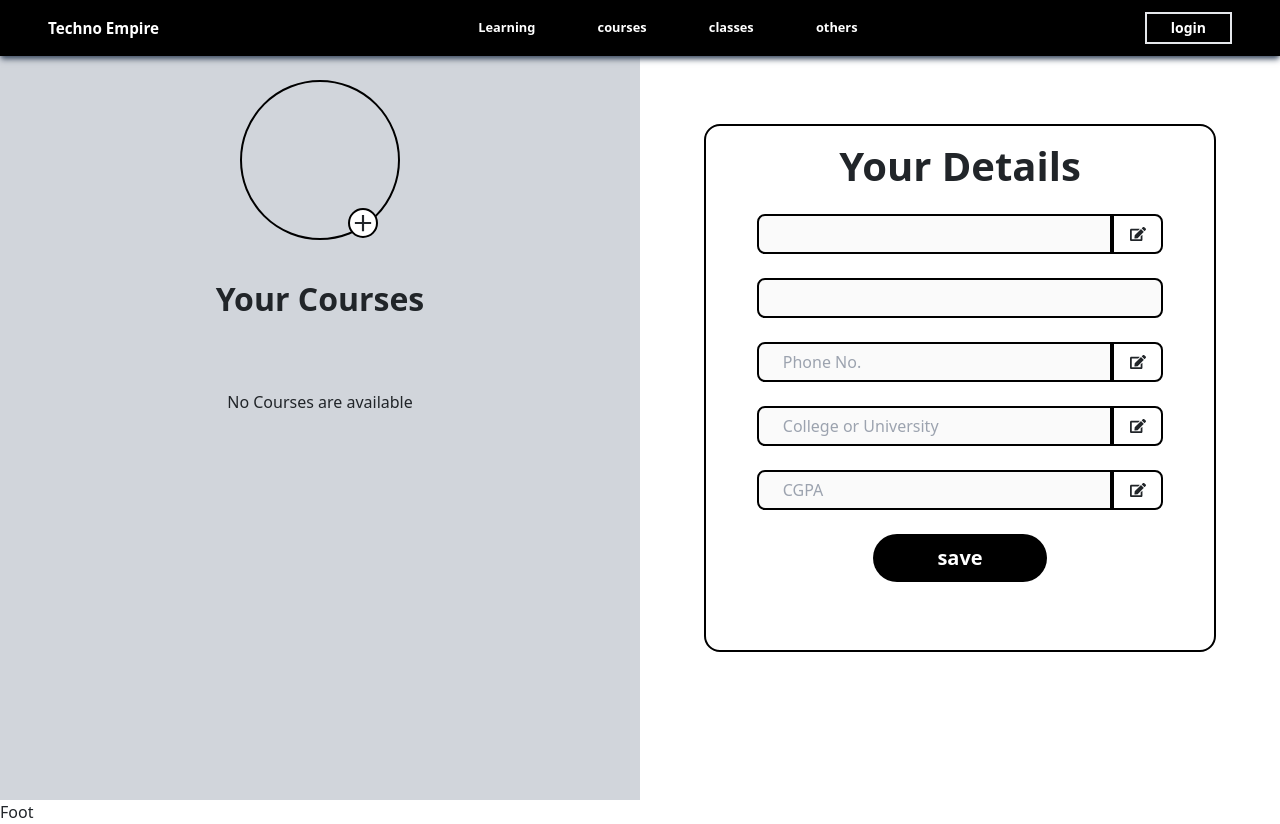
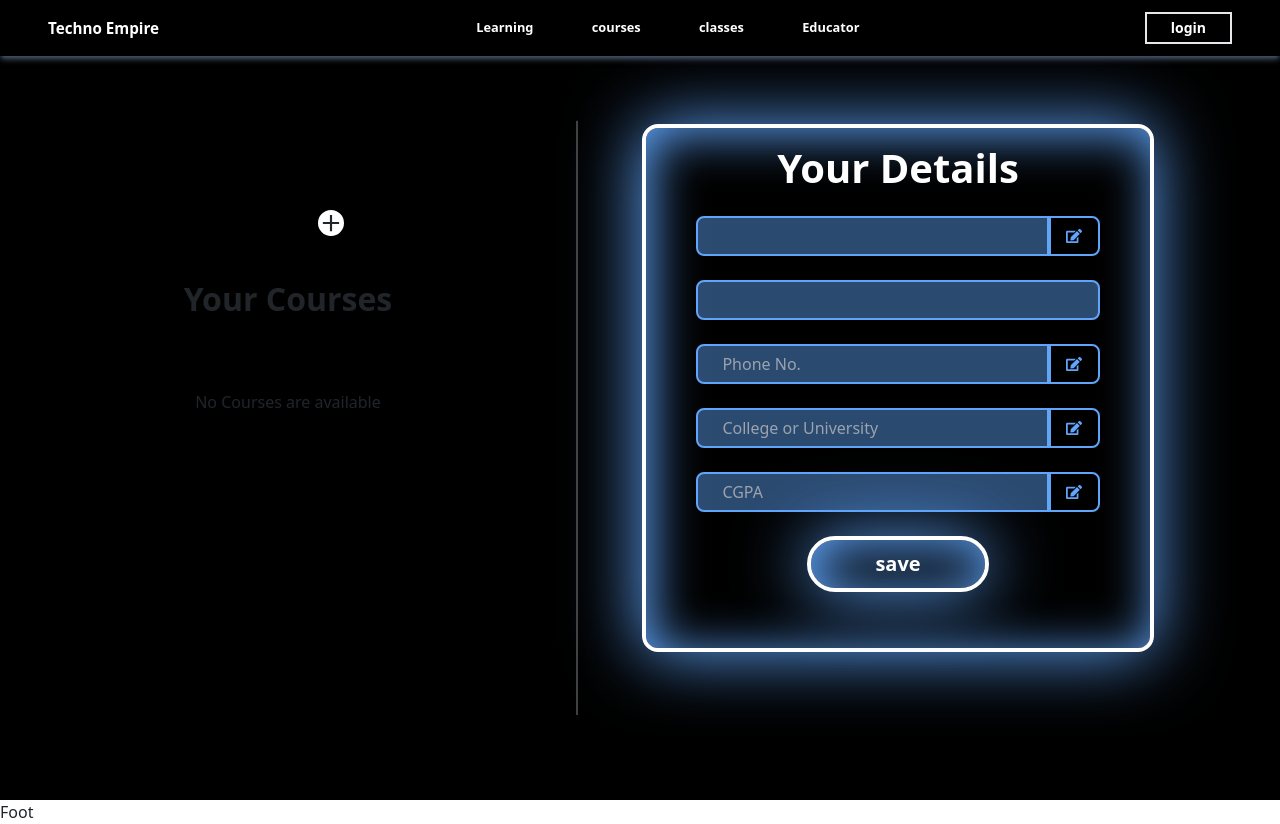
Before and after one commit to Ankan-dev/Techno-Empire, a React (Vite) app in the folder frontend/: page /profile in a window 1280 px wide. Built offline with nearby package versions, Linux system fonts and the light colour scheme; no server answers; a web font is replaced by a local one.

Commit message:
profile page update

```diff
--- a/frontend/src/components/Nav.jsx
+++ b/frontend/src/components/Nav.jsx
@@ -79,7 +79,7 @@ const Nav = () => {
                         <li className='hover:text-blue-400 cursor-pointer hover:scale-110 transition-scale duration-500 ease-in-out'>Learning</li>
                         <li className='hover:text-blue-400 cursor-pointer hover:scale-110 transition-scale duration-500 ease-in-out'>courses</li>
                         <li className='hover:text-blue-400 cursor-pointer hover:scale-110 transition-scale duration-500 ease-in-out'>classes</li>
-                        <li className='hover:text-blue-400 cursor-pointer hover:scale-110 transition-scale duration-500 ease-in-out'>others</li>
+                        <li className='hover:text-blue-400 cursor-pointer hover:scale-110 transition-scale duration-500 ease-in-out relative'>Educator</li>
                     </ul>
                 </div>
                 <div className='h-full hidden md:flex items-center justify-center'>
--- a/frontend/src/routes/Home.jsx
+++ b/frontend/src/routes/Home.jsx
@@ -17,34 +17,34 @@ const Home = () => {
   return (
     <div className='bg-[#0e1110] relative w-full bg-transparent'>
       <img src={background} className='w-[100vw] h-[93vh] mt-[7vh] fixed top-0 z-[-1]' />
-      <div ref={containerRef} className='w-[100vw] h-[93vh] relative  flex justify-center items-center mt-[7vh]'>
-        <div className='w-[83vw] h-[50vh] sm:w-[30rem] sm:h-[30rem] bg-[#1a191e] relative rounded-full flex justify-center items-center' style={{ boxShadow: "-2px -10px 50px #f4ac6a" }}>
+      <div ref={containerRef} className='w-[100vw] h-[93vh] relative  flex justify-center items-center mt-[7vh] overflow-auto'>
+        <div className=' w-[20rem] h-[20rem] sm:w-[30rem] sm:h-[30rem] md:w-[32rem] md:h-[32rem] bg-[#1a191e] relative rounded-full flex justify-center items-center' style={{ boxShadow: "-2px -10px 50px #f4ac6a" }}>
           <div className='w-[90%] h-[90%] bg-transparent rounded-full absolute border-dashed border-2 z-10'></div>
 
-          <div ref={profileRef} className='w-[25vw] h-[15vh] sm:w-[150px] sm:h-[150px] flex justify-center items-center rounded-full bg-[#1a191e] absolute sm:top-[-4rem] top-[-3rem] sm:left-[10.4rem] z-20 border-white border-2' style={{ boxShadow: "-2px -10px 50px #f4ac6a" }}>
+          <div ref={profileRef} className='w-[5rem] h-[5rem] sm:w-[8rem] sm:h-[8rem] flex justify-center items-center rounded-full bg-[#1a191e] absolute top-[-2rem] sm:top-[-3rem] z-20 border-white border-2' style={{ boxShadow: "-2px -10px 50px #f4ac6a" }}>
             <div className='w-[90%] h-[90%] bg-transparent rounded-full border-2 overflow-hidden' style={{ boxShadow: "-1px -2px 50px #f4ac6a, 1px 2px 10px  #f4ac6a inset" }}>
               <img src={profile} className='w-full h-full' />
             </div>
           </div>
 
-          <div className='flex items-center justify-between sm:h-10 sm:w-[9rem] w-[7.2rem] absolute sm:top-[22.5%] top-[18%] sm:left-[32%] z-20 '>
+          <div className='flex items-center justify-between sm:h-10 sm:w-[9rem] w-[7.2rem] absolute top-[3.5rem] left-[5.6rem] sm:top-[5.5rem] sm:left-[8.9rem] md:left-[10.2rem] z-20 '>
             <IoArrowRedo className='sm:text-[2rem]' style={{ filter: "drop-shadow(-1px 3px 5px #f4ac6a)", color: "#ffffff" }} />
             <p className='text-white sm:my-4 my-2 text-sm sm:text-base'>Ankan Mandal</p>
           </div>
 
-          <h1 ref={headingRef} className='text-white absolute z-30 font-Rampart md:scale-[1.5] top-[35%] text-center text-[6vw] md:text-[2.5rem]' style={{ fontWeight: "900" }}>
+          <h1 ref={headingRef} className='text-white absolute z-30 font-Rampart md:scale-[1.5] top-[35%] md:top-[29%] text-center text-[1rem] sm:text-[1.8rem] md:text-[2.5rem]' style={{ fontWeight: "900" }}>
             Welcome to Techno Empire
           </h1>
 
-          <h3 ref={subheadingRef} className='text-white absolute z-30 font-Rampart md:scale-[1.5] top-[50%] text-center text-[5vw] md:text-[2rem]' style={{ fontWeight: "900" }}>
+          <h3 ref={subheadingRef} className='text-white absolute z-30 font-Rampart md:scale-[1.5] top-[45%] text-center text-[1rem] sm:text-[1.8rem]  md:text-[2rem]' style={{ fontWeight: "900" }}>
             Empower Your Learning Journey Today
           </h3>
 
-          <p className='md:text-xs text-[1.5vw] text-gray-600 w-[60%] absolute top-[70%] left-[21%] z-20 text-center'>
+          <p className='md:text-xs text-[0.5rem] sm:text-[0.7rem] text-gray-600 w-[60%] absolute top-[58%] sm:top-[65%] md:top-[68%] left-[21%] z-20 text-center'>
             Discover courses, enhance skills, and connect with expert instructors. Start your journey to success with personalized learning experiences.
           </p>
 %
-          <button ref={buttonRef} className='absolute bg-[#171417] sm:w-[25vw] sm:h-[7vh] z-30 sm:top-[84%] top-[81%] md:w-[12rem] w-[6rem] md:h-[4rem] h-[2rem] rounded-full border-white border-2 text-[#b3dc89] sm:text-base text-xs' style={{ boxShadow: "3px 2px 20px #f4ac6a" }}>
+          <button ref={buttonRef} className='absolute bg-[#171417] sm:w-[25vw] sm:h-[7vh] z-30 sm:top-[84%] top-[76%] md:w-[12rem] w-[6rem] md:h-[4rem] h-[2rem] rounded-full border-white border-2 text-[#b3dc89] sm:text-base text-xs' style={{ boxShadow: "3px 2px 20px #f4ac6a" }}>
             Let's Start
           </button>
         </div>
--- a/frontend/src/routes/Profile.jsx
+++ b/frontend/src/routes/Profile.jsx
@@ -5,6 +5,7 @@ import { useSelector } from 'react-redux';
 import axios from 'axios';
 import {useDispatch} from 'react-redux';
 import {addUser} from '../slice/user-slice.js'
+import './style-folder/style.css'
 
 const Profile = () => {
     const userExists = useSelector(state => state.user);
@@ -115,8 +116,8 @@ const Profile = () => {
 
 
     return (
-        <div className='w-full h-[93vh] mt-[7vh] lg:flex'>
-            <div className='hidden lg:block lg:w-[50%] h-full lg:bg-gray-300'>
+        <div className='w-full h-[93vh] mt-[7vh] lg:flex bg-black'>
+            <div className='hidden lg:block lg:w-[45%] h-full '>
                 <div className='my-6'>
                     <ProfileImage/>
                 </div>
@@ -127,18 +128,19 @@ const Profile = () => {
                     </ul>
                 </div>
             </div>
+            <hr className='w-[2px] h-[80%] mt-16 bg-white lg:block hidden'/>
             <div className='w-full h-full pt-7 lg:w-[50%]'>
                 <div className='lg:hidden'>
                     <ProfileImage/>
                 </div>
-                <form className='w-full h-[33rem]  flex flex-col items-center md:border-2 md:border-black md:border-solid md:w-[80%] rounded-2xl md:mx-auto md:mt-10'>
-                    <h1 className='font-bold py-3'>Your Details</h1>
-                    <div className='flex justify-center w-[100%] h-[2.5rem] mb-4'><input className='w-[70%] border-2 border-solid border-black px-4 rounded-l-lg' onChange={changeName} value={name} disabled={nameField}  /><button className='w-[10%] h-[2.5rem] border-2 border-solid border-black  rounded-r-lg flex justify-center items-center' onClick={nameEdit}><FaEdit /></button></div>
-                    <input className='w-[80%] h-[2.5rem] border-2 border-solid border-black px-4 rounded-lg mb-4' value={email} disabled />
-                    <div className='flex justify-center w-[100%] h-[2.5rem] mb-4'><input className='w-[70%] border-2 border-solid border-black px-4 rounded-l-lg' onChange={changePhone} value={phone} placeholder='Phone No.' disabled={phoneField} /><button className='w-[10%] h-[2.5rem] border-2 border-solid border-black  rounded-r-lg flex justify-center items-center' onClick={phoneEdit}><FaEdit /></button></div>
-                    <div className='flex justify-center w-[100%] h-[2.5rem] mb-4'><input className='w-[70%] border-2 border-solid border-black px-4 rounded-l-lg' onChange={changeCollege} value={college} disabled={collegeField} placeholder='College or University' /><button className='w-[10%] h-[2.5rem] border-2 border-solid border-black  rounded-r-lg flex justify-center items-center' onClick={collegeEdit}><FaEdit /></button></div>
-                    <div className='flex justify-center w-[100%] h-[2.5rem] mb-4'><input className='w-[70%] border-2 border-solid border-black px-4 rounded-l-lg' onChange={changeCgpa} value={cgpa} disabled={CGPAField} placeholder='CGPA'/><button className='w-[10%] h-[2.5rem] border-2 border-solid border-black  rounded-r-lg flex justify-center items-center' onClick={CGPAEdit}><FaEdit /></button></div>
-                    <button onClick={updateProfileData} className='text-white bg-black px-16 py-2.5 rounded-full font-bold text-xl'>save</button>
+                <form id='profile-frame' className='w-full h-[33rem]  flex flex-col items-center md:border-4 md:border-white md:border-solid md:w-[80%] rounded-2xl md:mx-auto md:mt-10'>
+                    <h1 className='font-bold py-3 text-white'>Your Details</h1>
+                    <div className='flex justify-center w-[100%] h-[2.5rem] mb-4'><input id='Name' className='w-[70%] border-2 text-white border-solid border-blue-400 px-4 rounded-l-lg' onChange={changeName} value={name} disabled={nameField}  /><button className='w-[10%] h-[2.5rem] border-2 border-solid border-blue-400 text-blue-400  rounded-r-lg flex justify-center items-center' onClick={nameEdit}><FaEdit /></button></div>
+                    <input id='email' className='w-[80%] h-[2.5rem] text-white border-2 border-solid border-blue-400 px-4 rounded-lg mb-4' value={email} disabled />
+                    <div className='flex justify-center w-[100%] h-[2.5rem] mb-4'><input id='phn_No' className='w-[70%] border-2 border-solid border-blue-400 px-4 rounded-l-lg text-white' onChange={changePhone} value={phone} placeholder='Phone No.' disabled={phoneField} /><button className='w-[10%] h-[2.5rem] border-2 border-solid border-blue-400 text-blue-400  rounded-r-lg flex justify-center items-center' onClick={phoneEdit}><FaEdit /></button></div>
+                    <div className='flex justify-center w-[100%] h-[2.5rem] mb-4'><input id='college' className='w-[70%] border-2 border-solid border-blue-400 px-4 rounded-l-lg text-white' onChange={changeCollege} value={college} disabled={collegeField} placeholder='College or University' /><button className='w-[10%] h-[2.5rem] border-2 border-solid border-blue-400 text-blue-400  rounded-r-lg flex justify-center items-center' onClick={collegeEdit}><FaEdit /></button></div>
+                    <div className='flex justify-center w-[100%] h-[2.5rem] mb-4'><input id='cgpa' className='w-[70%] border-2 border-solid border-blue-400 px-4 rounded-l-lg text-white' onChange={changeCgpa} value={cgpa} disabled={CGPAField} placeholder='CGPA'/><button className='w-[10%] h-[2.5rem] border-2 border-solid border-blue-400 text-blue-400  rounded-r-lg flex justify-center items-center' onClick={CGPAEdit}><FaEdit /></button></div>
+                    <button id='profile-save-button' onClick={updateProfileData} className='text-white bg-black px-16 py-2.5 rounded-full font-bold text-xl border-4 border-white'>save</button>
                 </form>
             </div>
 
--- /dev/null
+++ b/frontend/src/routes/style-folder/style.css
@@ -0,0 +1,49 @@
+
+@media (min-width:768px) {
+    #login-form {
+        box-shadow: -1px 1px 70px #60a5fa, 5px 5px 50px inset #60a5fa;
+    }
+    #register-form{
+        box-shadow: -1px 1px 70px #60a5fa, 5px 5px 50px inset #60a5fa;
+    }
+
+    #profile-frame{
+        box-shadow: -1px 1px 70px #60a5fa, 5px 5px 50px inset #60a5fa;
+    }
+}
+
+#fullname{
+    background-color: rgba(96, 165, 250, 0.448)
+}
+#email{
+    background-color: rgba(96, 165, 250, 0.448)
+}
+
+#password{
+    background-color: rgba(96, 165, 250, 0.448)
+}
+
+#confirm-password{
+    background-color: rgba(96, 165, 250, 0.448)
+}
+
+#login-button {
+    box-shadow: -2px 1px 45px #60a5fa, 5px 5px 50px inset #60a5fa;
+}
+
+#Name{
+    background-color: rgba(96, 165, 250, 0.448);
+}
+#phn_No{
+    background-color: rgba(96, 165, 250, 0.448);
+}
+#college{
+    background-color: rgba(96, 165, 250, 0.448);
+}
+#cgpa{
+    background-color: rgba(96, 165, 250, 0.448);
+}
+
+#profile-save-button{
+    box-shadow: -1px 1px 70px #60a5fa, 5px 5px 50px inset #60a5fa;
+}
```
Also changed, not shown: frontend/src/main.jsx (+9 -12 lines), frontend/src/routes/RegLog.jsx (+78 -72 lines).
